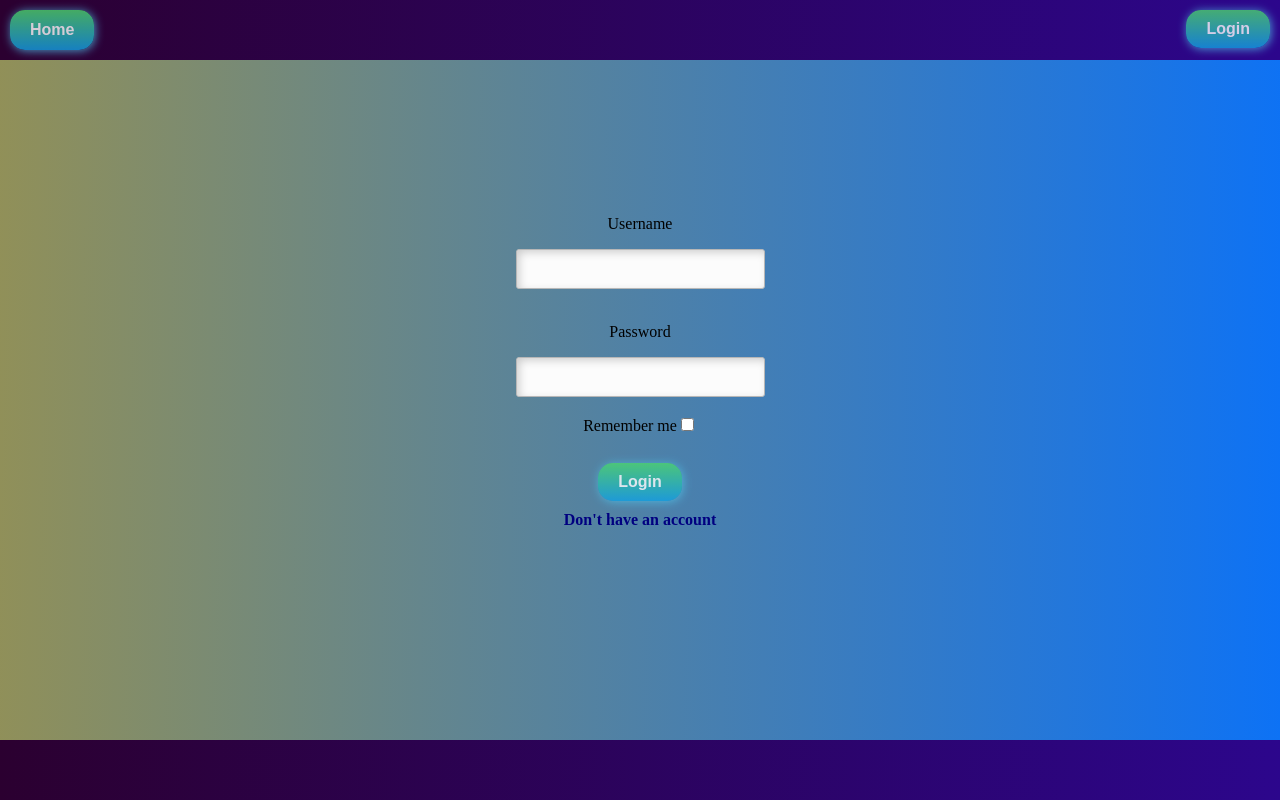
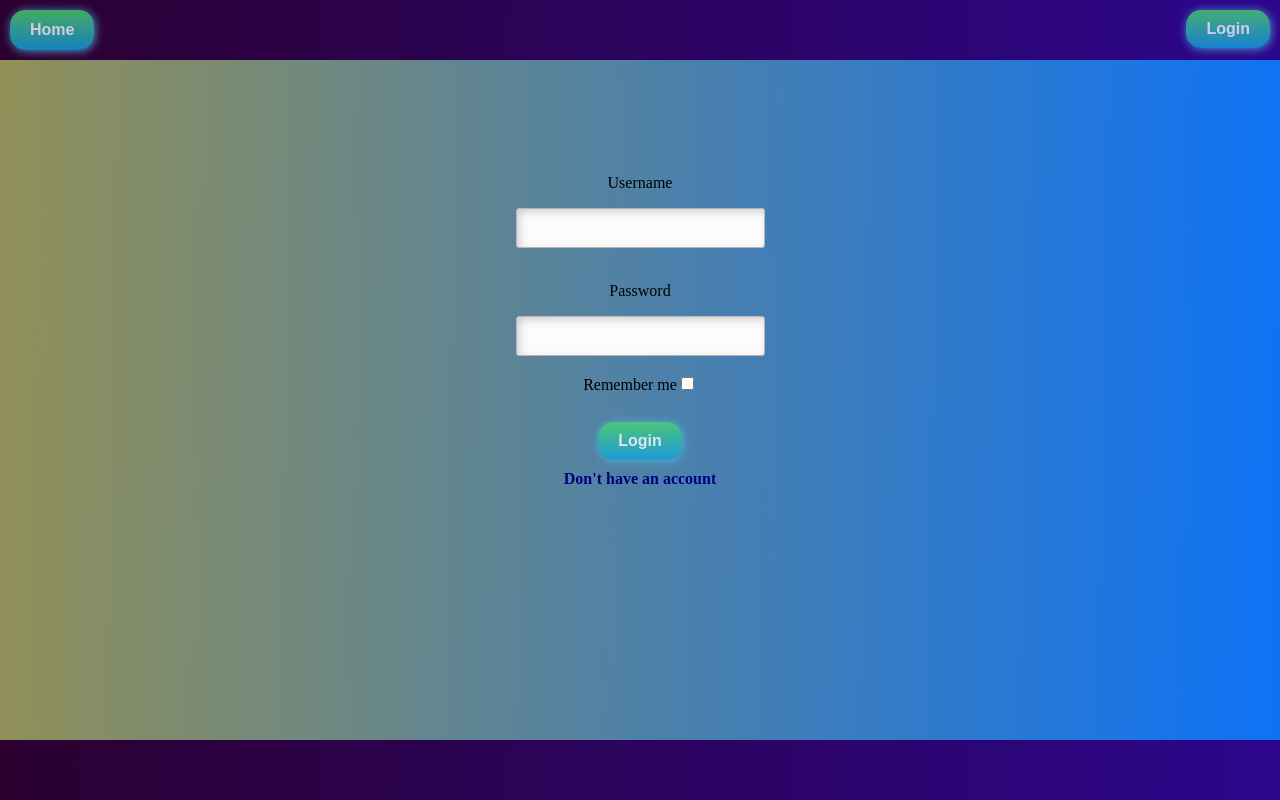
Before and after one commit to Anno008/online-store, a React app in the folder Frontend-React/: page /auth in a window 1280 px wide. Built offline with nearby package versions, Linux system fonts and the light colour scheme.

Commit message:
Updated app css. the main div app grid templating

```diff
--- a/Frontend-React/src/css/app.css
+++ b/Frontend-React/src/css/app.css
@@ -9,7 +9,7 @@ body {
 .app {
   height: 100%;
   display: grid;
-  grid-template-rows: 60px 25px 2fr 15px 12fr 15px 60px;
+  grid-template-rows: 60px 25px 1fr 15px 12fr 15px 60px;
   grid-template-columns: 20% 60% 20%;
   grid-template-areas:
     "navBar navBar navBar"
```
